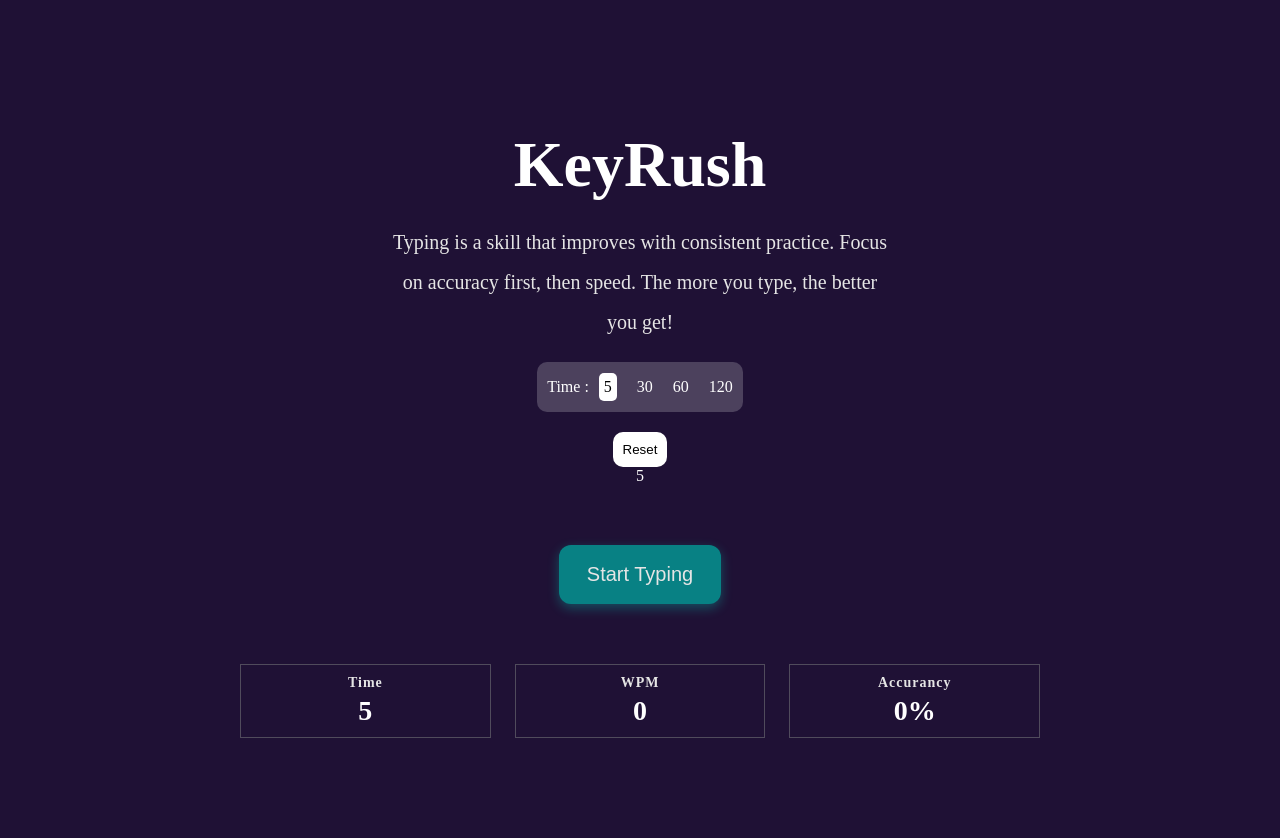
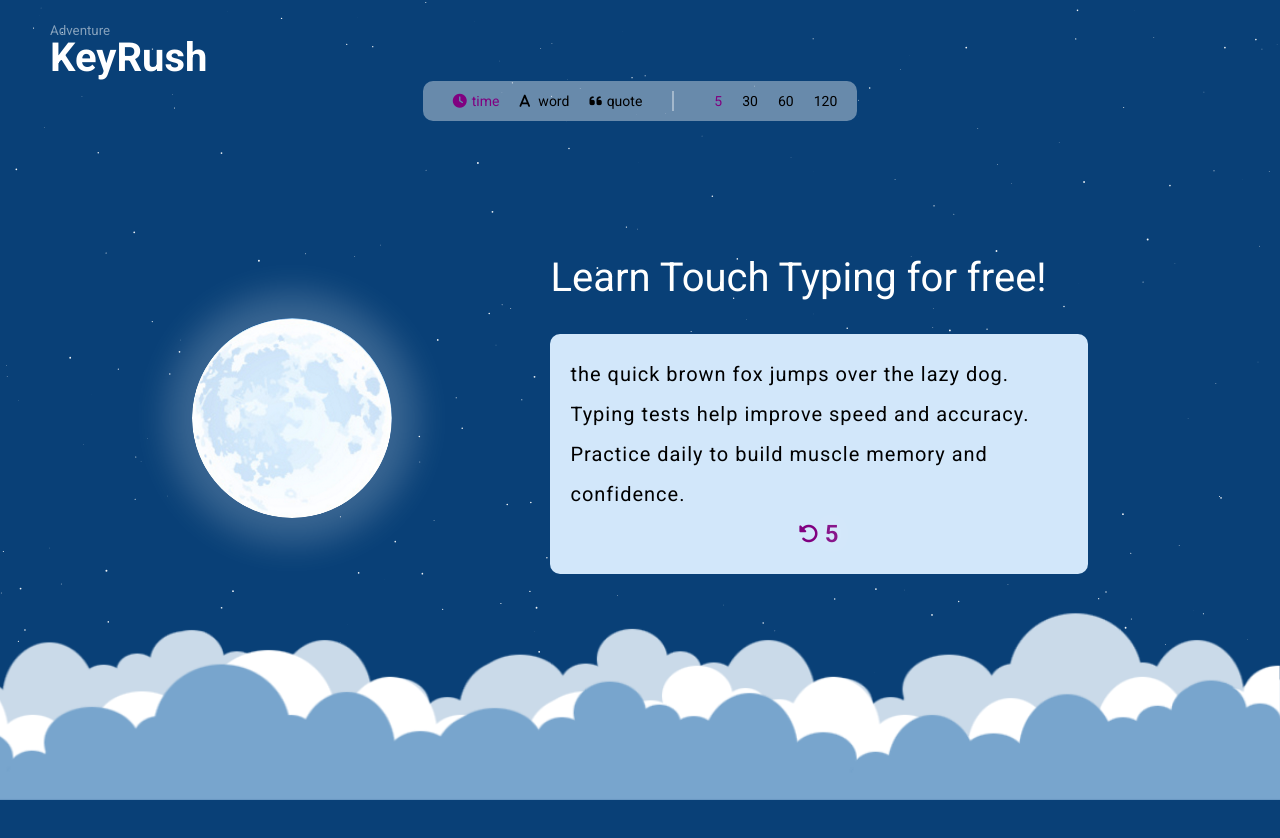
Before and after one commit to ThorayaElsharawy/KeyRush, a plain HTML site: page index.html in a window 1280 px wide. After the commit the page ends 800 px from the top, so only its background shows below. Drawn offline with Linux system fonts and the light colour scheme.

Commit message:
refactor: improve UI design

```diff
--- /dev/null
+++ b/canvas.js
@@ -0,0 +1,23 @@
+const skyCanvas = document.getElementById('skyCanvas')
+const ctx = skyCanvas.getContext('2d');
+
+skyCanvas.width = window.innerWidth;
+skyCanvas.height = window.innerHeight
+
+ctx.fillStyle = '#094077'
+ctx.fillRect(0, 0, skyCanvas.width, skyCanvas.height);
+
+const starCount = 300;
+for (let i = 0; i < starCount; i++) {
+    const x = Math.random() * skyCanvas.width;
+    const y = Math.random() * skyCanvas.height;
+
+    const radious = Math.random() * 1
+    ctx.beginPath();
+    ctx.arc(x, y, radious, 0, Math.PI * 2);
+    ctx.fillStyle = '#eef2f6';
+    ctx.fill()
+}
+
+
+console.log('hello');
--- a/index.html
+++ b/index.html
@@ -5,11 +5,15 @@
     <meta charset="UTF-8">
     <meta name="viewport" content="width=device-width, initial-scale=1.0">
     <link rel="stylesheet" href="style.css">
+    <link rel="stylesheet" href="https://cdnjs.cloudflare.com/ajax/libs/font-awesome/4.7.0/css/font-awesome.min.css">
     <title>Document</title>
+    <link href="https://cdn.jsdelivr.net/npm/@fortawesome/fontawesome-free@6.5.2/css/all.min.css" rel="stylesheet" />
 </head>
 
 <body>
-    <section class="container">
+    <canvas id="skyCanvas"></canvas>
+
+    <!-- <section class="container">
         <h1>KeyRush</h1>
         <p class="description">Typing is a skill that improves with consistent practice. Focus on accuracy first, then
             speed. The more you type, the better you get!</p>
@@ -43,8 +47,63 @@
         </div>
 
         <input type="text">
-    </section>
-    <script src="main.js"></script>
+    </section> -->
+    <main>
+        <header>
+            <small>Adventure</small>
+            <h1>KeyRush</h1>
+        </header>
+        <nav>
+            <ul>
+                <li class="active"> <i class="fa-solid fa-clock"></i>time</li>
+                <li><i class="fa-solid fa-a "></i> word</li>
+                <li><i class="fa-solid fa-quote-left"></i>quote</li>
+            </ul>
+            <div class="separator"></div>
+            <ul id="time-list">
+                <li class="active">5</li>
+                <li>30</li>
+                <li>60</li>
+                <li>120</li>
+            </ul>
+            <!-- <ul id="word-list">
+                <li class="active">5</li>
+                <li>30</li>
+                <li>60</li>
+                <li>120</li>
+            </ul> -->
+        </nav>
+        <div class="container">
+            <img class="moon" src="moon.png" alt="moon">
+            <div class="test-box">
+                <div>
+                    <h2>Learn Touch Typing for free!</h2>
+                    <div class="words-wrapper">
+                        the quick brown fox jumps over the lazy dog. Typing tests help improve speed and accuracy.
+                        Practice daily to build muscle memory and confidence.
+                        <div class="counter-box">
+                            <i class="fa-solid fa-rotate-left reset"></i>
+                            <p class="counter">
+                                5
+                            </p>
+                        </div>
+                    </div>
+                    <!-- <button class="startBtn">Get started</button> -->
+                </div>
+            </div>
+        </div>
+
+
+
+        <div class="clouds">
+            <img class="cloud1" src="assets/clouds1.png" alt="">
+            <img class="cloud2" src="assets/clouds2.png" alt="">
+            <img class="cloud3" src="assets/clouds3.png" alt="">
+        </div>
+    </main>
+
+    <!-- <script src="main.js"></script> -->
+    <script src="canvas.js"></script>
 </body>
 
 </html>
--- a/style.css
+++ b/style.css
@@ -1,79 +1,14 @@
+@import url('https://fonts.googleapis.com/css2?family=Roboto:ital,wght@0,100..900;1,100..900&display=swap');
+
+
 body {
-    background-color: #1F1135;
+    font-family: "Roboto", sans-serif;
+    padding: 0;
+    margin: 0;
+    background-color: #094077;
 }
 
-.container {
-    margin: auto;
-    text-align: center;
-    color: #fff;
-    padding: 100px 0;
-}
-
-.container h1 {
-    font-size: 64px;
-    margin: 20px 0;
-}
-
-.container .description {
-    font-size: 20px;
-    color: #E5E5E5;
-    max-width: 40%;
-    margin: auto;
-    line-height: 40px;
-}
-
-@media (max-width: 800px) {
-    .container .description {
-        max-width: 80%;
-    }
-}
-
-.container .typing-btn {
-    background-color: #088184;
-    padding: 18px 28px;
-    border: none;
-    border-radius: 12px;
-    cursor: pointer;
-    transition: background-color 0.3s ease, transform 0.2s ease;
-    box-shadow: 0 4px 12px rgba(0, 224, 198, 0.3);
-    font-size: 20px;
-    color: #E5E5E5;
-    margin: 60px 0;
-}
-
-nav {
-    background-color: rgba(255, 255, 255, 0.2);
-    padding: 5px;
-    border-radius: 10px;
-    max-width: max-content;
-    margin: 20px auto;
-    display: flex;
-    align-items: center;
-    padding: 0 10px;
-}
-
-nav ul {
-    list-style-type: none;
-    display: flex;
-    align-items: center;
-    gap: 20px;
-    margin: 0;
-    padding-left:10px;
-}
-
-nav ul li {
-    cursor: pointer;
-}
-
-.active {
-    background-color: white;
-    color: black;
-    padding: 5px;
-    border-radius: 5px;
-}
-
-
-.stats {
+/* .stats {
     display: flex;
     align-items: center;
     justify-content: space-between;
@@ -146,4 +81,201 @@ input {
     border: none;
     border-radius: 10px;
     cursor: pointer;
+} */
+canvas {
+    position: absolute;
+    top: 0;
+    left: 0;
+    z-index: -50;
 }
+
+header {
+    padding: 20px 50px 0 50px;
+    color: white;
+}
+
+header h1 {
+    margin: 0;
+    font-size: 40px;
+
+    margin-top: -5px;
+}
+
+header small {
+    opacity: 0.5;
+}
+
+nav {
+    width: max-content;
+    background-color: rgba(255, 255, 255, 0.389);
+    padding: 10px 20px;
+    border-radius: 10px;
+    font-size: 14px;
+    margin: auto;
+    display: flex;
+    align-items: center;
+}
+
+nav ul {
+    padding: 0;
+    list-style-type: none;
+    display: flex;
+    align-items: center;
+    gap: 20px;
+    margin: 0;
+    padding-left: 10px;
+}
+
+nav ul li {
+    cursor: pointer;
+}
+
+.active {
+    color: purple;
+    border-radius: 5px;
+}
+
+nav p {
+    margin: 0;
+}
+main {
+    position: relative;
+}
+.container {
+    margin: 100px auto 50px auto;
+    color: #fff;
+
+    display: grid;
+    grid-template-columns: min-content 60%;
+    align-items: center;
+    justify-content: space-between;
+    max-width: 70%;
+    height: 100%;
+
+    position: relative;
+}
+.container h2 {
+    font-size: 40px;
+    font-weight: 400;
+}
+.moon {
+    width: 200px;
+    box-shadow: 0 0 35px 25px rgba(255, 254, 254, 0.2);
+    border-radius: 50%;
+}
+
+.counter-box {
+    margin: 0 auto;
+    display: flex;
+    align-items: center;
+    justify-content: center;
+    color: purple;
+}
+.counter {
+    margin: 0;
+    text-align: center;
+    font-size: 24px;
+    font-weight: 600;
+    color: purple;
+    opacity: .9;
+    text-shadow: 0 0 15px rgba(255, 255, 255, 0.364);
+}
+.reset {
+    cursor: pointer;
+}
+
+.startBtn {
+    padding: 12px 50px;
+    font-size: 18px;
+    color: #084f8e;
+    border-radius: 6px;
+    border: none;
+    cursor: pointer;
+}
+
+.words-wrapper {
+    padding: 20px;
+    /* padding-left: 50px; */
+    background-color: #d2e7fa;
+    border-radius: 10px;
+    color: black;
+    font-size: 20px;
+    line-height: 40px;
+    letter-spacing: 1px;
+    margin-bottom: 40px;
+}
+
+.clouds {
+    object-fit: cover;
+    position: fixed;
+    bottom: 0;
+    left: 0;
+    width: 100%;
+    height: 100%;
+    z-index: -10;
+}
+
+.cloud1,
+.cloud2,
+.cloud3 {
+    position: absolute;
+    right: 0;
+    width: 1900px;
+    object-fit: cover;
+    pointer-events: none;
+}
+
+.clouds .cloud1 {
+    bottom: 55px;
+    animation: move 4s ease-in infinite alternate;
+
+}
+
+.clouds .cloud2 {
+    bottom: 35px;
+}
+
+.clouds .cloud3 {
+    bottom: 0px;
+    animation-delay: .8s;
+    animation: move 4s ease-in infinite alternate;
+}
+
+@keyframes move {
+    0% {
+        transform: translateX(0px);
+    }
+
+    100% {
+        transform: translateX(50px);
+    }
+}
+@media (max-width: 1200px) {
+    .container {
+        max-width: 80%;
+    }
+}
+
+@media (max-width: 900px) {
+    nav {
+        margin-top: 20px;
+    }
+    .container {
+        margin: 50px auto;
+        display: block;
+    }
+    .moon {
+        display: none;
+    }
+}
+
+.separator {
+    width: 2px;
+    height: 20px;
+    margin: 0 30px;
+    background-color: rgba(255, 255, 255, 0.389);
+}
+
+.fa-solid {
+    margin-right: 5px;
+}
```
Also changed, not shown: assets/clouds1.png (added), assets/clouds2.png (added), assets/clouds3.png (added), moon.png (added).
